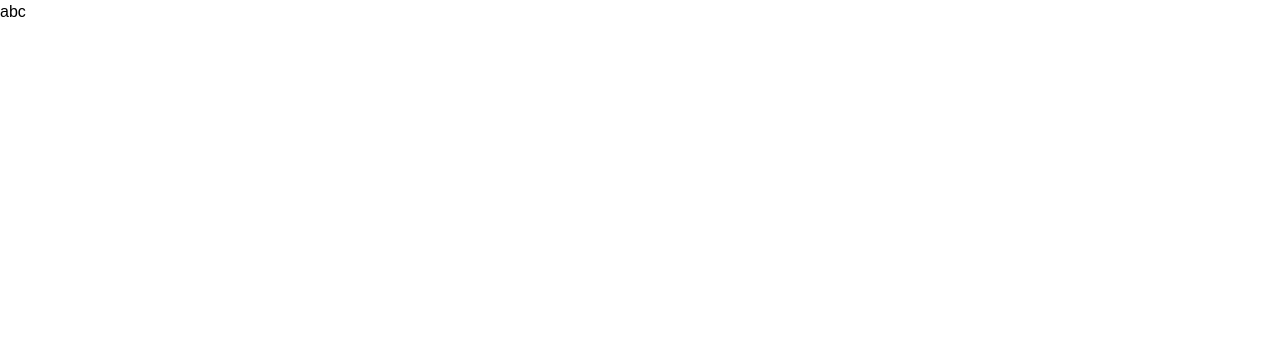
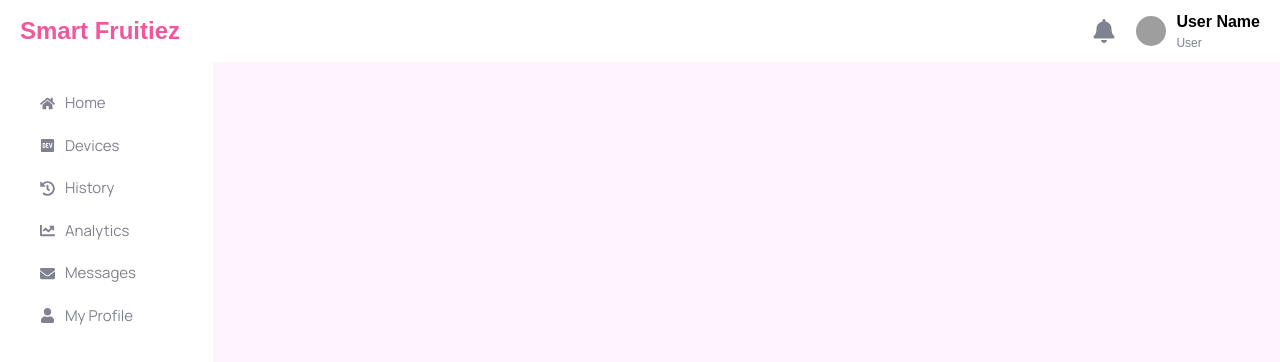
Before and after one commit to baohuynhhcmut/DADN, a React (Vite) app in the folder frontend/: page / in a window 1280 px wide. Shown: the top 362 px of the page. Built offline with nearby package versions, Linux system fonts and the light colour scheme; grey boxes are pictures that could not be loaded.

Commit message:
fix layout

```diff
--- a/frontend/src/components/Header.tsx
+++ b/frontend/src/components/Header.tsx
@@ -39,7 +39,8 @@ const styles = {
     alignItems: 'center',
     padding: '10px 20px',
     backgroundColor: '#fff',
-    boxShadow: '0 2px 4px rgba(0,0,0,0.1)',
+    // border: "1px"
+    // boxShadow: '0 2px 4px rgba(0,0,0,0.1)',
   },
   title: {
     color: '#F3569B',
--- a/frontend/src/components/Sidebar.css
+++ b/frontend/src/components/Sidebar.css
@@ -3,7 +3,7 @@
 .sidebar {
     width: 250px;
     background-color: white;
-    box-shadow: 2px 0 5px rgba(0, 0, 0, 0.1);
+    /* box-shadow: 2px 0 5px 0px rgba(0, 0, 0, 0.1); */
     height: 100%;
     display: flex;
     flex-direction: column;
--- a/frontend/src/layout/user/index.tsx
+++ b/frontend/src/layout/user/index.tsx
@@ -1,16 +1,15 @@
+import Header from "../../components/Header"
 import Sidebar from "../../components/Sidebar"
 import { Outlet } from "react-router-dom"
 
 const LayoutUser = () => {
   return (
     <div className="flex flex-col h-screen">
-        <div className="w-full h-16 bg-red-500">
-
-        </div>
-        <div className="h-full flex flex-row ">
+        <Header />
+        <div className="h-full flex flex-row">
             <Sidebar />
-            <div className="w-full bg-blue-300">
-
+            <div className="w-full p-10! bg-[#FEF4FF] h-full">
+                <Outlet />
             </div>
         </div>
     </div>
--- a/frontend/src/pages/Home.tsx
+++ b/frontend/src/pages/Home.tsx
@@ -36,8 +36,6 @@ const Home = () => {
                   </li>
               ))}
           </ul> */}
-          <button onClick={() => handleLed("1")}>Open led</button>
-          <button onClick={() => handleLed("2")}>Turn of led</button>
       </div>
   )
 }
--- a/frontend/src/pages/Login/Login.tsx
+++ b/frontend/src/pages/Login/Login.tsx
@@ -19,7 +19,7 @@ const Login: React.FC = () => {
       }}
     >
       <div className="card-login">
-        <h2 className="text-2xl font-bold text-gray-800 text-center">WELCOME BACK</h2>
+        <h2 className="text-2xl font-bold text-gray-800 text-center">WELCOME </h2>
         <h3 className="text-lg font-semibold text-center mt-2">Log In to your Account</h3>
         <div className="mt-6 space-y-4">
           <input
```
Also changed, not shown: frontend/src/router/index.tsx (+7 -6 lines).
